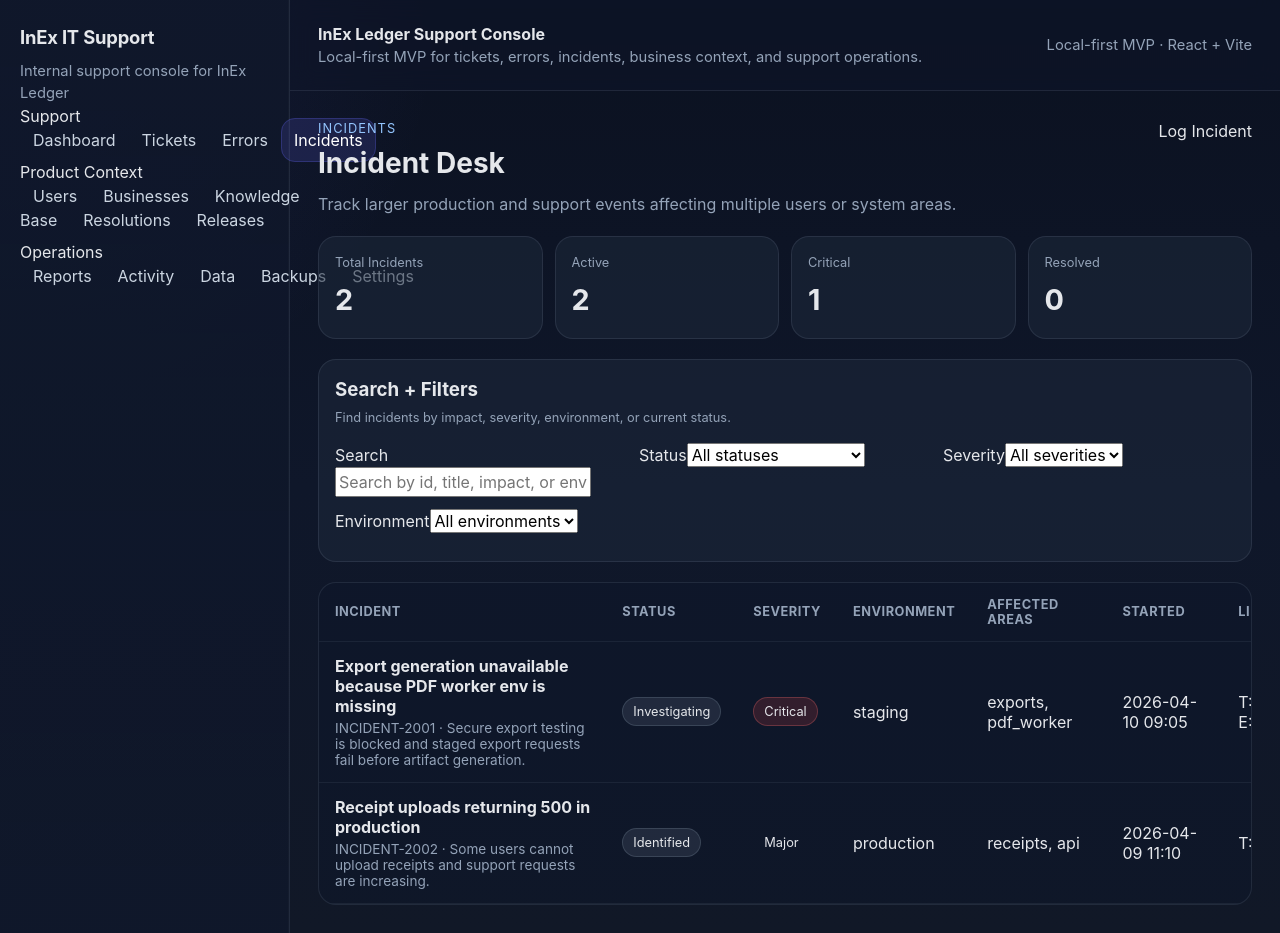
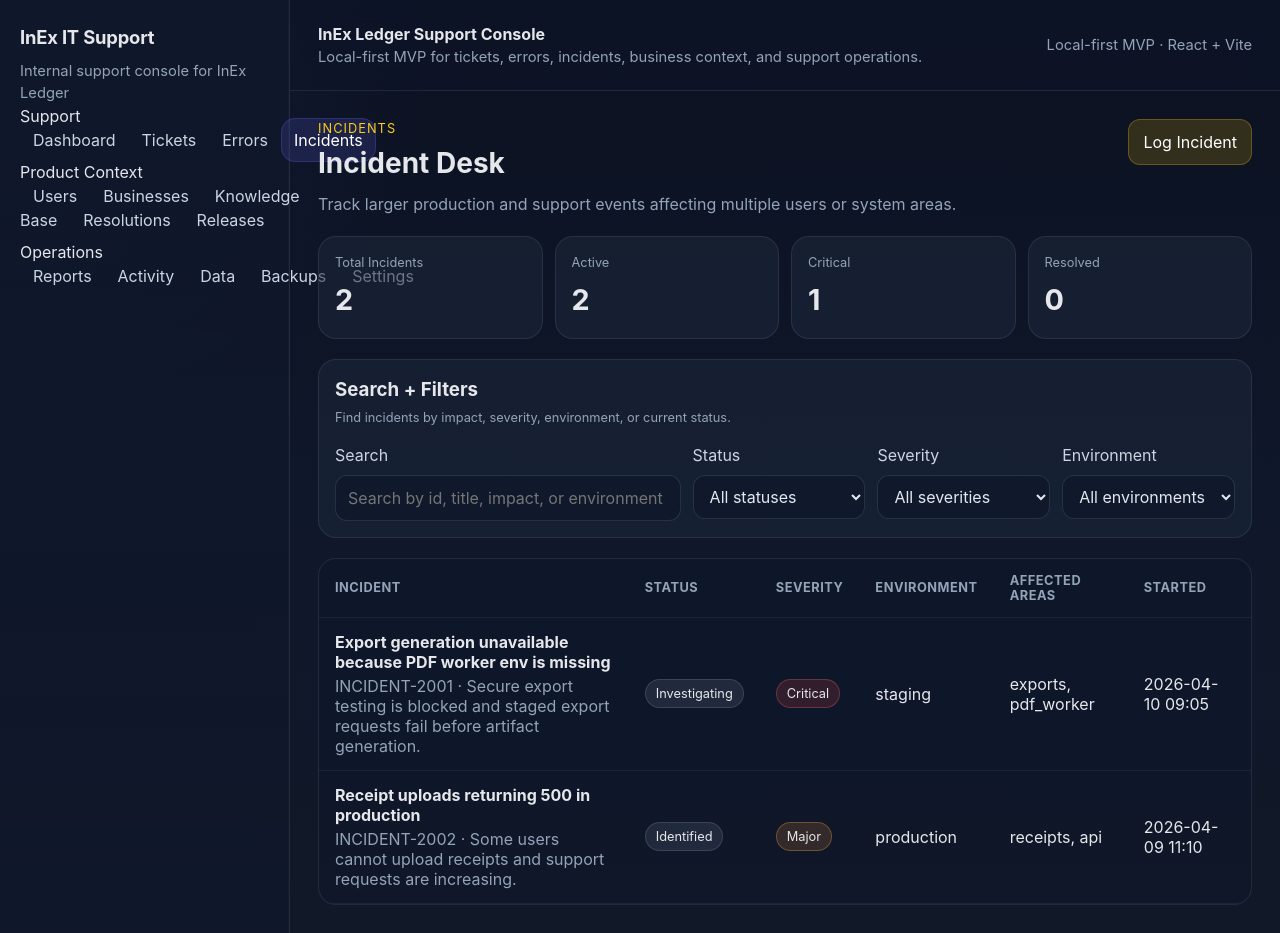
Before and after one commit to Emanuel628/InEx-IT-Support, a React (Vite) app: page /incidents in a window 1280 px wide. Built offline with nearby package versions, Linux system fonts and the light colour scheme.

Commit message:
Use incident-specific styling on incidents list page

```diff
--- a/src/pages/incidents/IncidentsPage.tsx
+++ b/src/pages/incidents/IncidentsPage.tsx
@@ -1,10 +1,10 @@
 import { useMemo, useState } from 'react';
 import { Link } from 'react-router-dom';
 import { getIncidents } from '@/features/incidents/lib/incidentStore';
-import '@/features/tickets/styles/tickets.css';
+import '@/features/incidents/styles/incidents.css';
 
 function badgeClass(value: string) {
-  return `ticket-badge is-${value}`;
+  return `incident-badge is-${value}`;
 }
 
 export function IncidentsPage() {
@@ -29,33 +29,36 @@ export function IncidentsPage() {
   const resolvedCount = incidents.filter((record) => record.status === 'resolved').length;
 
   return (
-    <section className="ticket-workspace-page">
-      <div className="ticket-page-header">
+    <section className="incident-workspace-page">
+      <div className="incident-page-header">
         <div>
-          <span className="ticket-page-eyebrow">Incidents</span>
+          <span className="incident-page-eyebrow">Incidents</span>
           <h2>Incident Desk</h2>
           <p>Track larger production and support events affecting multiple users or system areas.</p>
         </div>
-        <Link to="/incidents/new" className="ticket-primary-action">Log Incident</Link>
+        <Link to="/incidents/new" className="incident-primary-action">Log Incident</Link>
       </div>
 
-      <div className="ticket-stats-grid">
-        <article className="ticket-stat-card"><span>Total Incidents</span><strong>{incidents.length}</strong></article>
-        <article className="ticket-stat-card"><span>Active</span><strong>{activeCount}</strong></article>
-        <article className="ticket-stat-card"><span>Critical</span><strong>{criticalCount}</strong></article>
-        <article className="ticket-stat-card"><span>Resolved</span><strong>{resolvedCount}</strong></article>
+      <div className="incident-stats-grid">
+        <article className="incident-stat-card"><span>Total Incidents</span><strong>{incidents.length}</strong></article>
+        <article className="incident-stat-card"><span>Active</span><strong>{activeCount}</strong></article>
+        <article className="incident-stat-card"><span>Critical</span><strong>{criticalCount}</strong></article>
+        <article className="incident-stat-card"><span>Resolved</span><strong>{resolvedCount}</strong></article>
       </div>
 
-      <section className="ticket-detail-panel">
-        <div className="ticket-section-header">
+      <section className="incident-panel">
+        <div className="incident-section-header">
           <h3>Search + Filters</h3>
           <span>Find incidents by impact, severity, environment, or current status.</span>
         </div>
-        <div className="ticket-form-grid">
+        <div className="incident-filters-bar">
+          <div className="incident-filter-group">
             <label>
               Search
               <input value={search} onChange={(event) => setSearch(event.target.value)} placeholder="Search by id, title, impact, or environment" />
             </label>
+          </div>
+          <div className="incident-filter-group">
             <label>
               Status
               <select value={status} onChange={(event) => setStatus(event.target.value)}>
@@ -67,6 +70,8 @@ export function IncidentsPage() {
                 <option value="postmortem_needed">Postmortem Needed</option>
               </select>
             </label>
+          </div>
+          <div className="incident-filter-group">
             <label>
               Severity
               <select value={severity} onChange={(event) => setSeverity(event.target.value)}>
@@ -76,6 +81,8 @@ export function IncidentsPage() {
                 <option value="critical">Critical</option>
               </select>
             </label>
+          </div>
+          <div className="incident-filter-group">
             <label>
               Environment
               <select value={environment} onChange={(event) => setEnvironment(event.target.value)}>
@@ -86,11 +93,12 @@ export function IncidentsPage() {
               </select>
             </label>
           </div>
+        </div>
       </section>
 
       {filtered.length ? (
-        <div className="ticket-table-wrap">
-          <table className="ticket-table">
+        <div className="incident-table-wrap">
+          <table className="incident-table">
             <thead>
               <tr>
                 <th>Incident</th>
@@ -106,12 +114,12 @@ export function IncidentsPage() {
               {filtered.map((record) => (
                 <tr key={record.id}>
                   <td>
-                    <Link to={`/incidents/${record.id}`} className="ticket-title-cell">
+                    <Link to={`/incidents/${record.id}`} className="incident-title-cell">
                       <strong>{record.title}</strong>
                       <span>{record.id} · {record.customerImpact}</span>
                     </Link>
                   </td>
-                  <td><span className="ticket-badge is-status">{record.status.replace(/_/g, ' ')}</span></td>
+                  <td><span className="incident-badge is-status">{record.status.replace(/_/g, ' ')}</span></td>
                   <td><span className={badgeClass(record.severity)}>{record.severity}</span></td>
                   <td>{record.environment}</td>
                   <td>{record.affectedAreas.join(', ') || '—'}</td>
@@ -127,7 +135,7 @@ export function IncidentsPage() {
           </table>
         </div>
       ) : (
-        <section className="ticket-empty-state">
+        <section className="incident-empty-state">
           <span>No matching incidents</span>
           <p>Try a broader search or reset the current filters.</p>
         </section>
```
Lines whose indentation alone changed are shown as unchanged.
